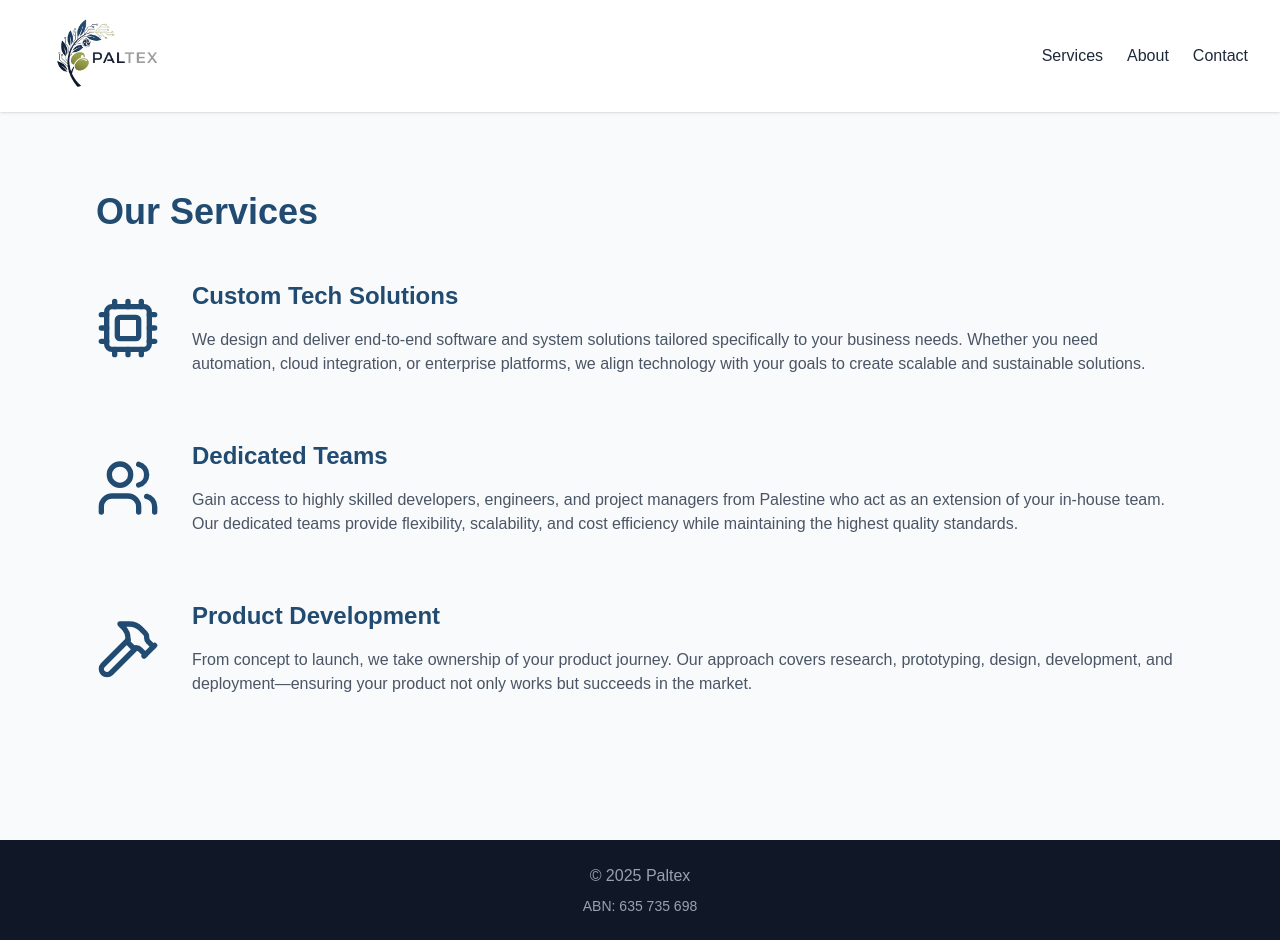
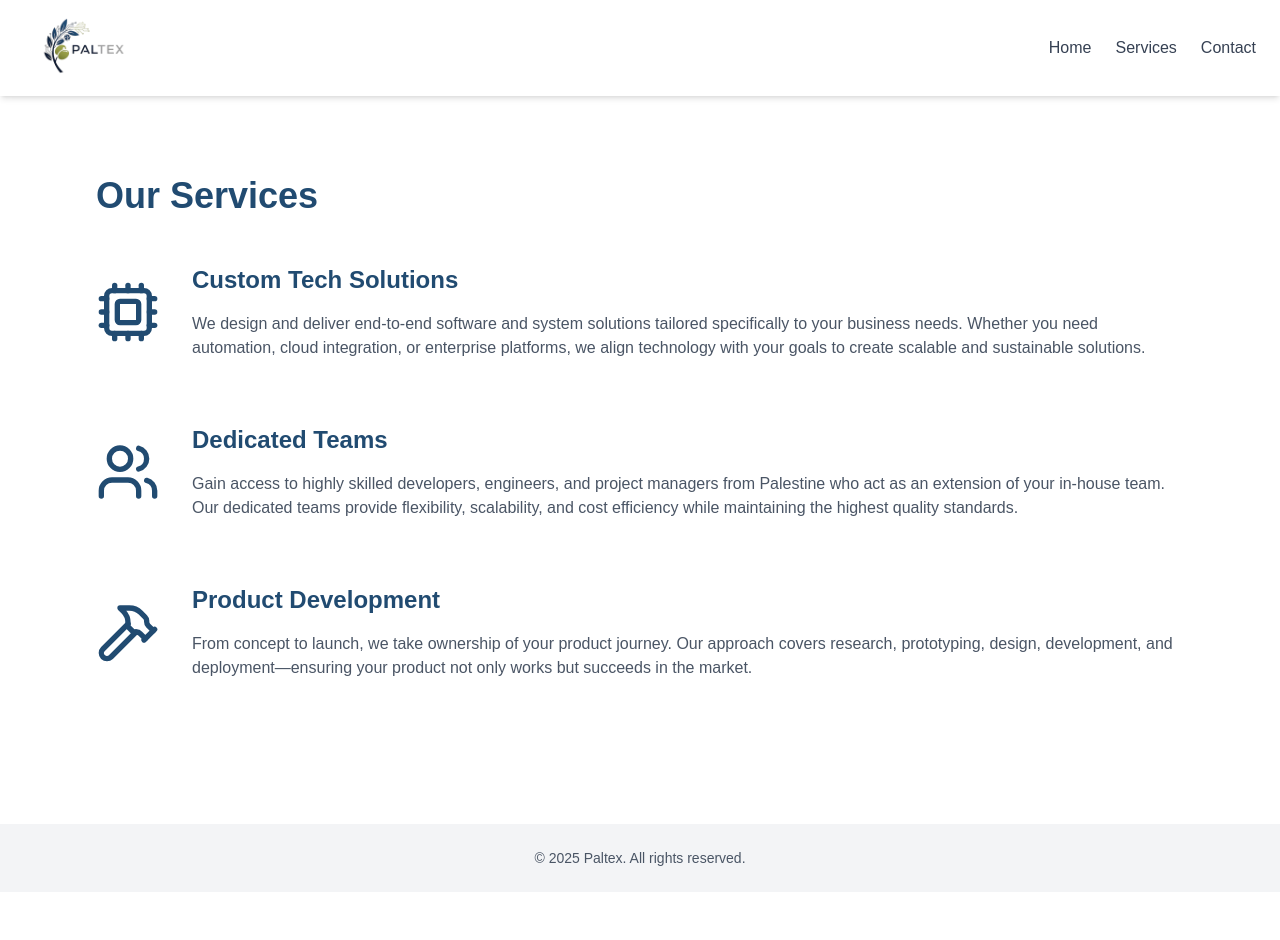
Before and after one commit to rfatayer/tech-gap-site, a Next.js app: page /services in a window 1280 px wide. After the commit the page ends 892 px from the top, so only its background shows below. Built offline with nearby package versions, Linux system fonts and the light colour scheme.

Commit message:
Add new layout updates

```diff
--- a/src/components/Layout.tsx
+++ b/src/components/Layout.tsx
@@ -1,35 +1,85 @@
 "use client";
 
-import React from "react";
+import React, { useState } from "react";
 import Link from "next/link";
-import { Mail, Phone } from "lucide-react";
+import Image from "next/image";
+import { Menu, X } from "lucide-react"; // icons for mobile menu
 
 export default function Layout({ children }: { children: React.ReactNode }) {
+  const [isOpen, setIsOpen] = useState(false);
+
   return (
-    <div className="min-h-screen bg-gray-50 text-gray-800 flex flex-col">
-      {/* Navbar */}
-      <nav className="flex justify-between items-center px-8 py-4 bg-white shadow-sm">
-        <Link href="/">
-          <img
-            src="/logo.png"
-            alt="Paltex Logo"
-            className="h-20 cursor-pointer"
-          />
-        </Link>
-        <div className="space-x-6">
-          <a href="/#services" className="hover:text-blue-600">Services</a>
-          <a href="/#about" className="hover:text-blue-600">About</a>
-          <a href="/#contact" className="hover:text-blue-600">Contact</a>
+    <div className="flex flex-col min-h-screen">
+      {/* Header */}
+      <header className="bg-white shadow-md fixed top-0 left-0 right-0 z-50">
+        <div className="w-full px-6 py-4 flex items-center justify-between">
+          {/* Logo flush left */}
+          <Link href="/" className="flex-shrink-0">
+            <Image
+              src="/logo.png"
+              alt="Logo"
+              width={160}
+              height={40}
+              className="h-16 w-auto"
+            />
+          </Link>
+
+          {/* Desktop nav */}
+          <nav className="hidden md:flex space-x-6">
+            <Link href="/" className="text-gray-700 hover:text-blue-600">
+              Home
+            </Link>
+            <Link href="/services" className="text-gray-700 hover:text-blue-600">
+              Services
+            </Link>
+            <a href="#contact" className="text-gray-700 hover:text-blue-600">
+              Contact
+            </a>
+          </nav>
+
+          {/* Mobile menu button */}
+          <button
+            className="md:hidden text-gray-700"
+            onClick={() => setIsOpen(!isOpen)}
+          >
+            {isOpen ? <X size={28} /> : <Menu size={28} />}
+          </button>
         </div>
-      </nav>
 
-      {/* Main content */}
-      <main className="flex-1">{children}</main>
+        {/* Mobile dropdown */}
+        {isOpen && (
+          <div className="md:hidden bg-white shadow-md px-6 py-4 space-y-4">
+            <Link
+              href="/"
+              className="block text-gray-700 hover:text-blue-600"
+              onClick={() => setIsOpen(false)}
+            >
+              Home
+            </Link>
+            <Link
+              href="/services"
+              className="block text-gray-700 hover:text-blue-600"
+              onClick={() => setIsOpen(false)}
+            >
+              Services
+            </Link>
+            <a
+              href="#contact"
+              className="block text-gray-700 hover:text-blue-600"
+              onClick={() => setIsOpen(false)}
+            >
+              Contact
+            </a>
+          </div>
+        )}
+      </header>
+
+      {/* Page Content */}
+      <main className="flex-1 pt-24">{/* padding for fixed header */ children}</main>
 
       {/* Footer */}
-      <footer className="bg-gray-900 text-gray-400 text-center py-6">
-        <p className="mb-2">© {new Date().getFullYear()} Paltex</p>
-        <p className="text-sm">ABN: 635 735 698</p>
+      <footer className="bg-gray-100 py-6 text-center text-gray-600 text-sm">
+        © {new Date().getFullYear()} Paltex. All rights reserved.
       </footer>
     </div>
   );
```
